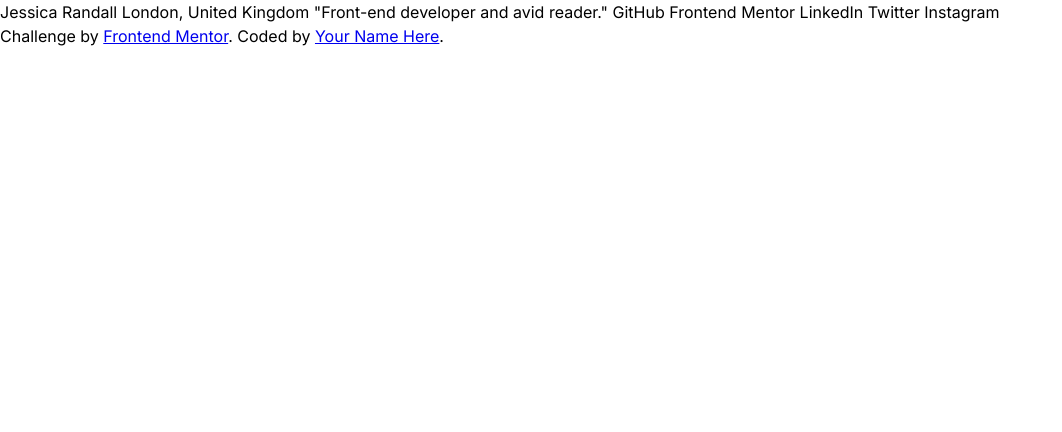
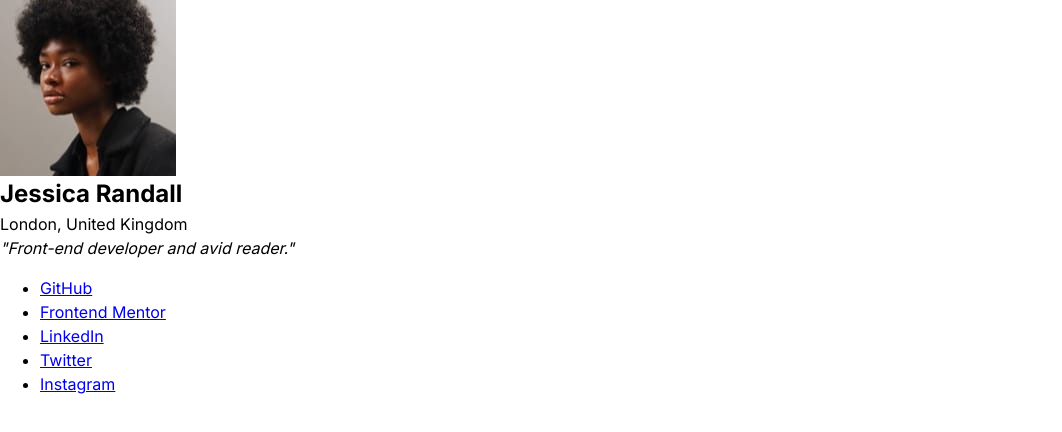
Before and after one commit to ralphvirtucio/social-links-profile, a plain HTML site: page index.html in a window 1280 px wide. Shown: the whole page, without its empty margins (0-1062 px from the left). Drawn offline with Linux system fonts and the light colour scheme.

Commit message:
Setup HTML layout

```diff
--- a/index.html
+++ b/index.html
@@ -32,16 +32,24 @@
       href="style.css" />
   </head>
   <body>
-    Jessica Randall London, United Kingdom "Front-end developer and avid reader." GitHub
-    Frontend Mentor LinkedIn Twitter Instagram
-
-    <div class="attribution">
-      Challenge by
-      <a
-        href="https://www.frontendmentor.io?ref=challenge"
-        target="_blank"
-        >Frontend Mentor</a
-      >. Coded by <a href="#">Your Name Here</a>.
-    </div>
+    <main>
+      <section>
+        <div>
+          <img src="./assets/images/avatar-jessica.jpeg" alt="Profile of Jessica Randall">
+          <div>
+            <h1>Jessica Randall</h1>
+            <p>London, United Kingdom</p>
+          </div>
+        </div>
+        <em>"Front-end developer and avid reader."</em>
+        <ul>
+          <li><a href="https://www.github.com">GitHub</a></li>
+          <li><a href="https://www.frontendmentor.io/">Frontend Mentor</a></li>
+          <li><a href="https://www.linkedin.com">LinkedIn</a></li>
+          <li><a href="https://www.twitter.com">Twitter</a></li>
+          <li><a href="https://www.instagram.com">Instagram</a></li>
+        </ul>
+      </section>
+    </main>
   </body>
 </html>
```
